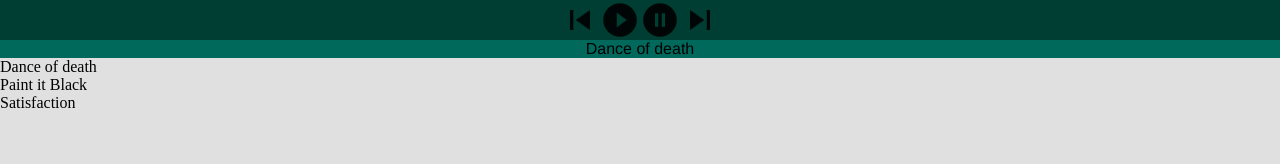
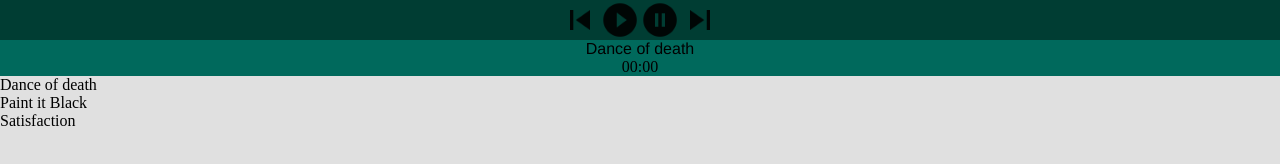
Before and after one commit to DonnaAnnIssac/MusicPlayer-js, a plain HTML site: page index.html in a window 1280 px wide. Drawn offline with nearby package versions, Linux system fonts and the light colour scheme; no server answers.

Commit message:
Add controlBar div to contain controls and track info

```diff
--- a/index.html
+++ b/index.html
@@ -7,6 +7,7 @@
   </head>
   <body>
     <div class="rootContainer" id="root">
+      <div class="controlBar">
         <div class="controlsContainer">
           <div class="btn" id="prevBtn"></div>
           <div class="btn" id="playBtn"></div>
@@ -15,8 +16,11 @@
         </div>
         <div class="trackInfo">
           <div id="title"></div>
-        <div id="timer"></div>
+          <div id="timebox">
+            <div id="timer">00:00</div>
             <div id="duration"></div>
+          </div>
+        </div>
       </div>
     </div>
     <script src="src/node_modules/howler/dist/howler.js" type="text/javascript"></script>
```
Lines whose indentation alone changed are shown as unchanged.
